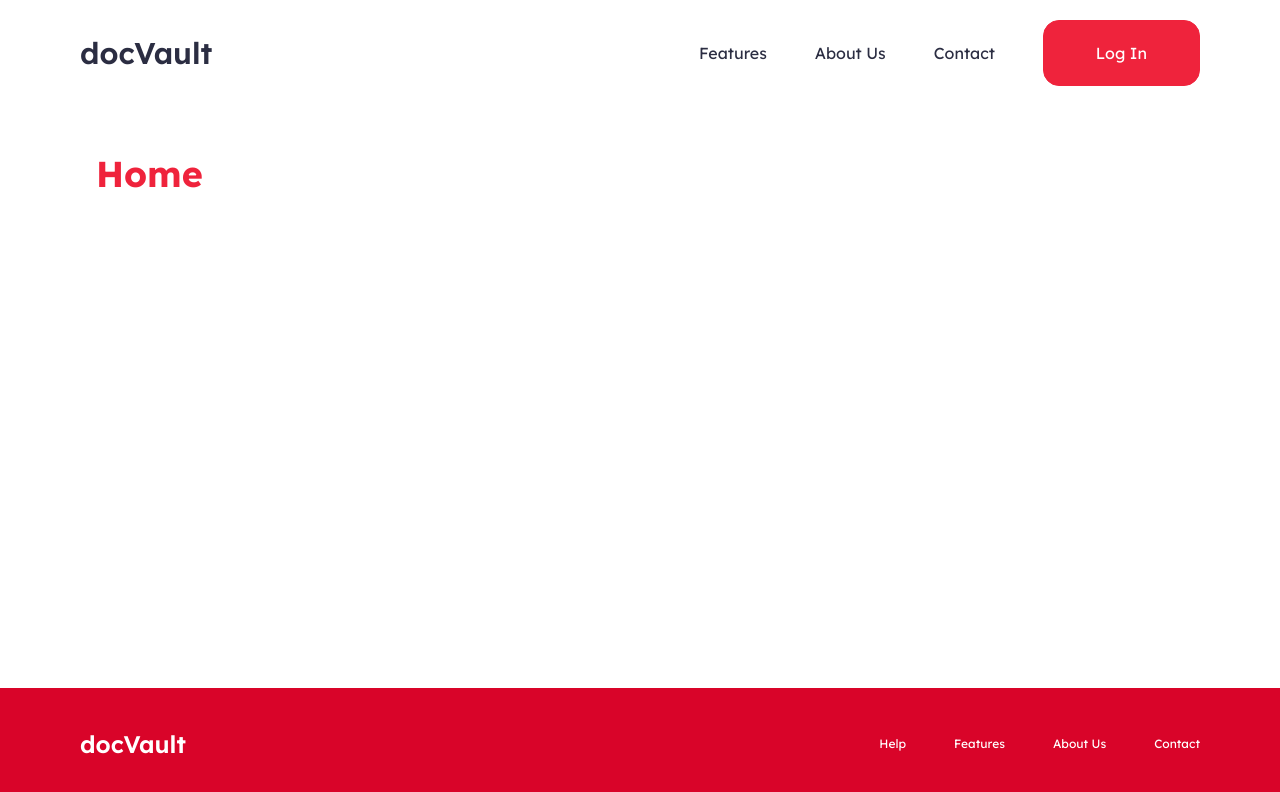
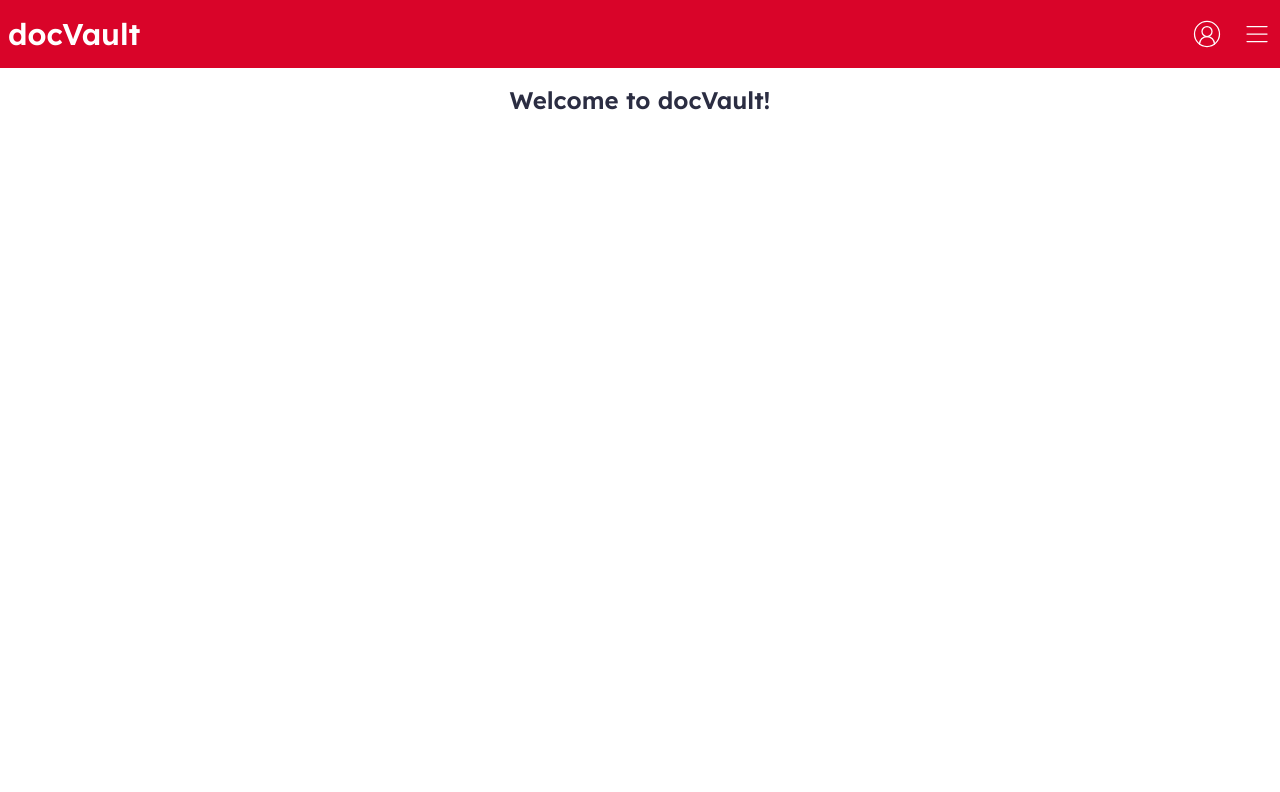
Before and after one commit to acm-projects/docVault, a Next.js app in the folder doc-vault/: page / in a window 1280 px wide. Shown: the top 792 px of the page. Built offline with nearby package versions, Linux system fonts and the light colour scheme.

Commit message:
Added more extension frontend

```diff
--- /dev/null
+++ b/doc-vault/app/(home)/tools/page.tsx
@@ -0,0 +1,37 @@
+import React from 'react'
+import CustomBtn from "@/components/ui/customBtn";
+import Link from "next/link";
+
+const success = () => {
+    return (
+        <div className="text-darkblue text-lg py-4 flex flex-col justify-center items-center space-y-2">
+            <div className="text-2xl font-semibold py-4">
+            Tools
+            </div>
+            <CustomBtn
+                        type="submit"
+                        title="Settings"
+                        variant="btn_gray"
+                    />
+            <CustomBtn
+                        type="submit"
+                        title="Translate"
+                        variant="btn_gray"
+                    />
+            <CustomBtn
+                        type="submit"
+                        title="Summarize"
+                        variant="btn_gray"
+                    />
+            <div className='py-3'>
+            <CustomBtn
+                        type="submit"
+                        title="Settings"
+                        variant="btn_red"
+                    />
+            </div>
+        </div>
+    )
+}
+
+export default success
--- a/doc-vault/components/extensionNav.tsx
+++ b/doc-vault/components/extensionNav.tsx
@@ -1,10 +1,21 @@
 import React from 'react';
+import {Button} from './ui/Button'
+import {Menu, CircleUserRound} from 'lucide-react';
+import Link from 'next/link';
 
 const extensionNav = () => {
     return (
-        <nav className="text-white bg-red py-4 px-2">
+        <nav className="text-white bg-red py-4 px-2 flex flex-wrap items-center justify-between">
             <div className="text-3xl font-semibold">
                 docVault
+            </div>
+            <div className="flex flex-row space-x-5">
+                <Link href="http://localhost:3000/account" target="_blank">
+                    <CircleUserRound className="hover:stroke-2 stroke-1 transition-all" size={30}/>
+                </Link>
+                <Link href="tools.html">
+                    <Menu className="hover:stroke-2 stroke-1 transition-all" size={30}/>
+                </Link>
             </div>
         </nav>
     )
--- a/doc-vault/src/app/(user)/personal/page.tsx
+++ b/doc-vault/src/app/(user)/personal/page.tsx
@@ -1,6 +1,6 @@
 import { FileTable } from '@/components/FileTable'
 import { Accordion, AccordionContent, AccordionItem, AccordionTrigger } from '@/components/ui/accordion'
-import { Button } from '@/components/ui/button'
+import { Button } from '@/components/ui/Button'
 import { Toggle } from '@/components/ui/toggle'
 import { CornerDownRight, Filter } from 'lucide-react'
 import React from 'react'
--- a/doc-vault/src/app/globals.css
+++ b/doc-vault/src/app/globals.css
@@ -13,8 +13,8 @@
 body {
   font-family: "Lexend", serif;
   font-optical-sizing: auto;
-  min-width: 300px;
-  min-height: 450px;
+  min-width: 250px;
+  min-height: 350px;
 }
 
 @layer utilities {
@@ -27,6 +27,10 @@ body {
   .btn_red  {
     @apply  border-lighterred bg-lighterred px-8 py-5 text-white hover:bg-red;
   }
+  .btn_gray  {
+    @apply  border-lightergray bg-lightergray px-8 py-5 text-darkblue hover:bg-gray;
+  }
+
 
   .btn_red_outline  {
     @apply border-lighterred bg-white px-8 py-5;
```
Also changed, not shown: doc-vault/app/(home)/detect/page.tsx (renamed from doc-vault/extension/app/(home)/detect/page.tsx), doc-vault/app/(home)/layout.tsx (renamed from doc-vault/extension/app/(home)/layout.tsx), doc-vault/app/(home)/page.tsx (renamed from doc-vault/extension/app/(home)/page.tsx), doc-vault/app/(home)/success/page.tsx (renamed from doc-vault/extension/app/(home)/success/page.tsx).
